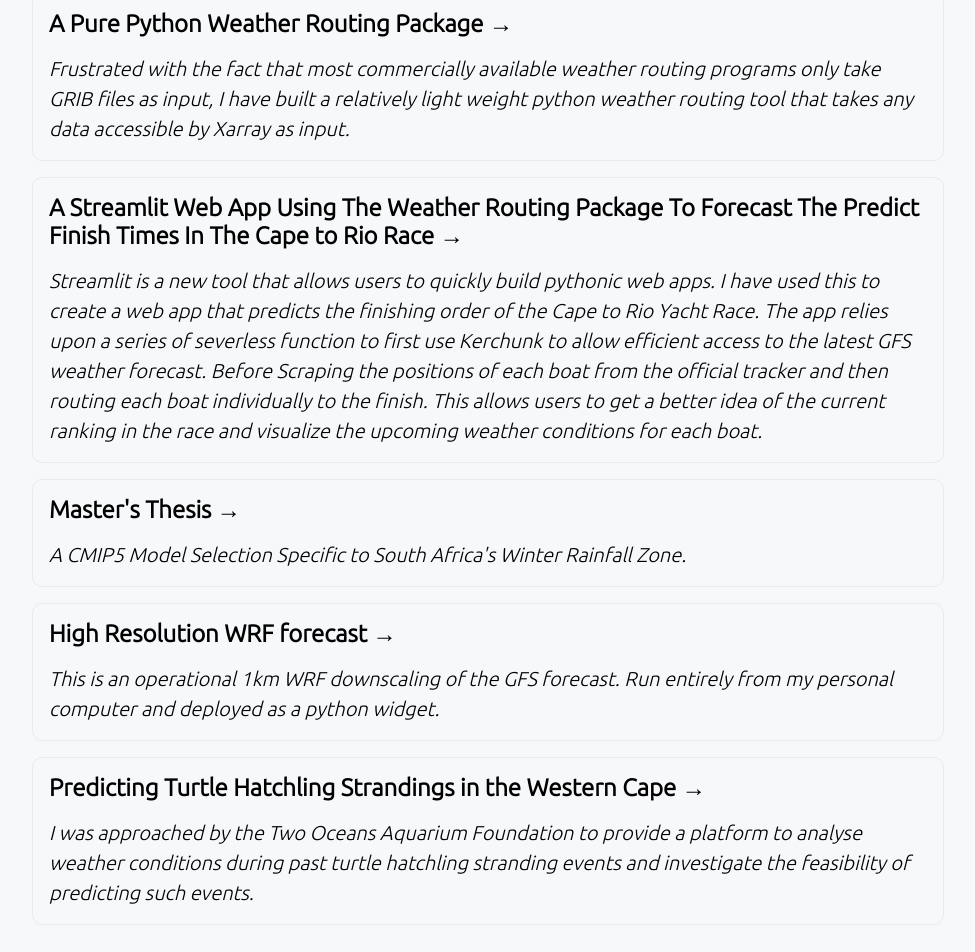
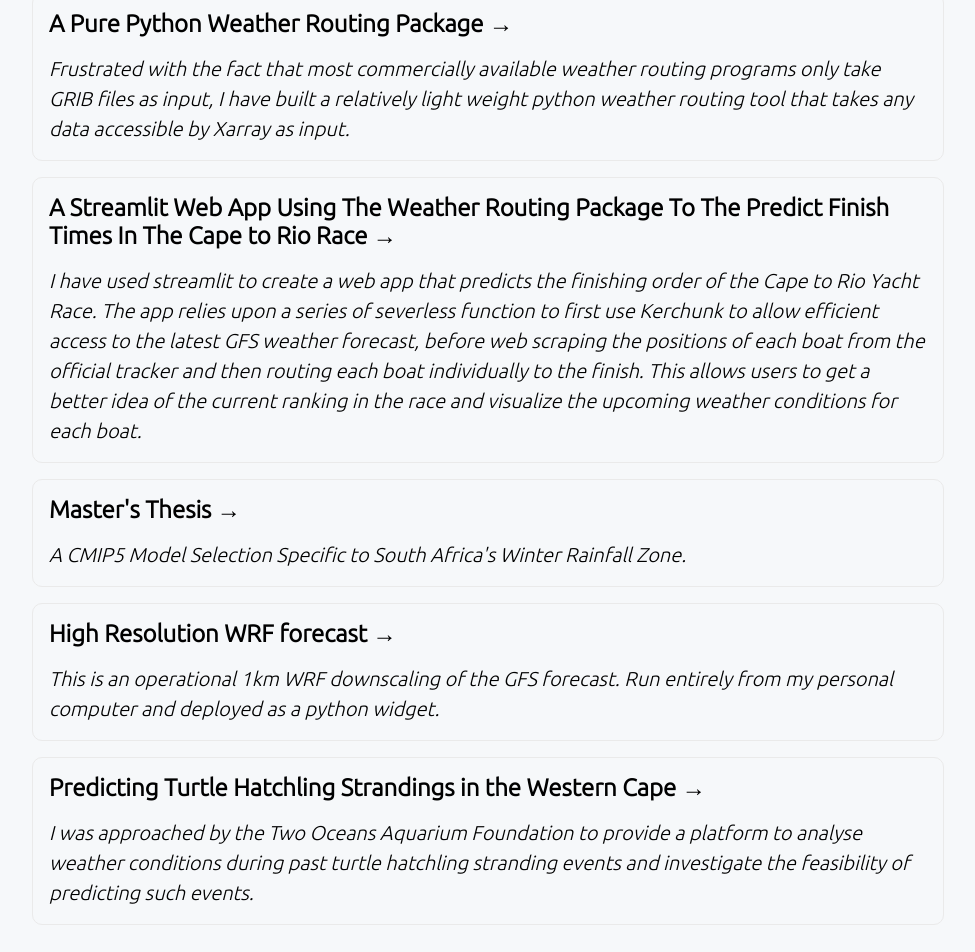
Before and after one commit to peterm790/nextjs_site, a Next.js app: page / in a window 1280 px wide. Shown: the part 940-1892 px from the top of the page, without its empty margins (152-1127 px from the left). Built offline with nearby package versions, Linux system fonts and the light colour scheme.

Commit message:
spelling

```diff
--- a/pages/index.js
+++ b/pages/index.js
@@ -43,8 +43,8 @@
 
             <Link href ="https://peterm790-cape-2-rio-tracker-home-6learv.streamlit.app/">
             <a className={styles.card}>
-              <h2>A Streamlit Web App Using The Weather Routing Package To Forecast The Predict Finish Times In The Cape to Rio Race &rarr;</h2>
-              <p><em>Streamlit is a new tool that allows users to quickly build pythonic web apps. I have used this to create a web app that predicts the finishing order of the Cape to Rio Yacht Race. The app relies upon a series of severless function to first use Kerchunk to allow efficient access to the latest GFS weather forecast. Before Scraping the positions of each boat from the official tracker and then routing each boat individually to the finish. This allows users to get a better idea of the current ranking in the race and visualize the upcoming weather conditions for each boat. </em></p>
+              <h2>A Streamlit Web App Using The Weather Routing Package To The Predict Finish Times In The Cape to Rio Race &rarr;</h2>
+              <p><em> I have used streamlit to create a web app that predicts the finishing order of the Cape to Rio Yacht Race. The app relies upon a series of severless function to first use Kerchunk to allow efficient access to the latest GFS weather forecast, before web scraping the positions of each boat from the official tracker and then routing each boat individually to the finish. This allows users to get a better idea of the current ranking in the race and visualize the upcoming weather conditions for each boat. </em></p>
             </a>
             </Link>
 
```
